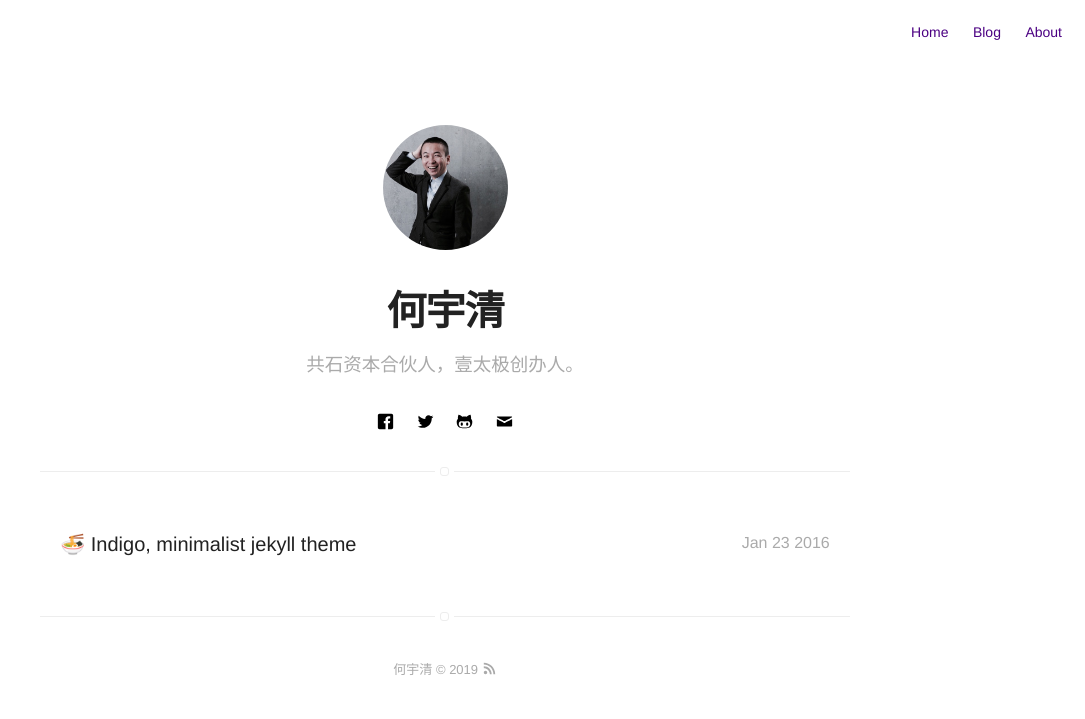
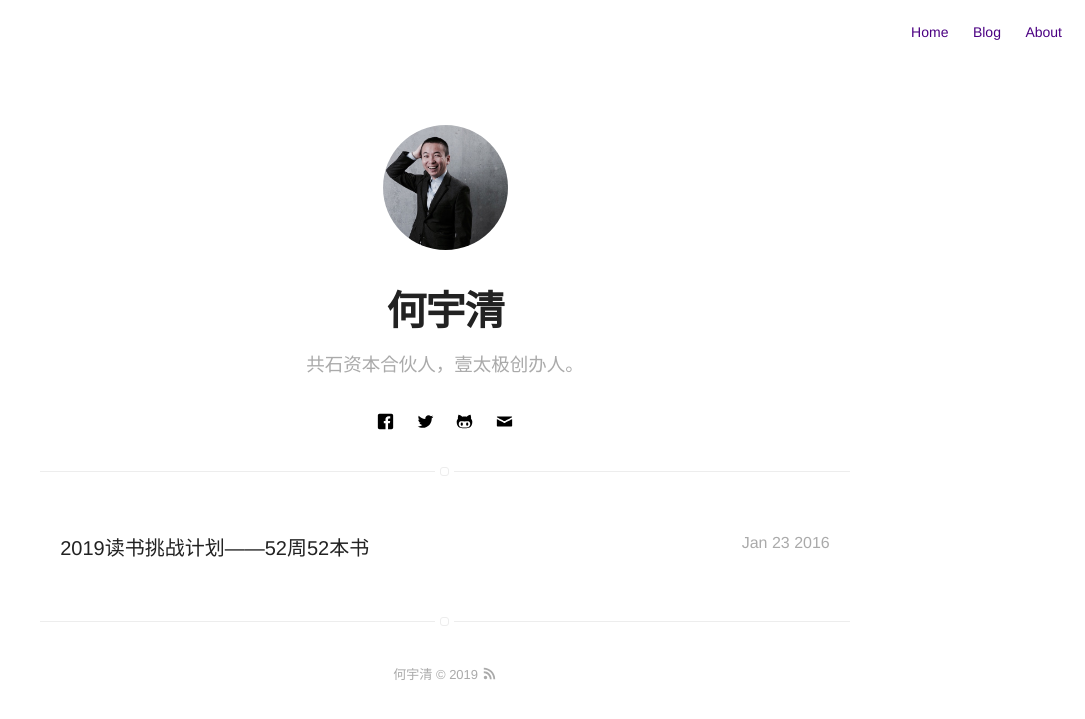
Before and after one commit to bbihyq/bbihyq.github.io, a Jekyll site: the page built from projects.html, in a window 1280 px wide. Shown: the top 719 px of the page, without its empty margins (195-1280 px from the left). Built offline with Jekyll 4.4.1, drawn with Linux system fonts in a browser that asks for light colours; emoji names are drawn with the system emoji font; part of the change alters nothing that is shown.

Commit message:
Update 2016-01-23-indigo-jekyll-theme.markdown

```diff
--- a/_posts/2016-01-23-indigo-jekyll-theme.markdown
+++ b/_posts/2016-01-23-indigo-jekyll-theme.markdown
@@ -1,5 +1,5 @@
 ---
-title: ":ramen: Indigo, minimalist jekyll theme"
+title: "2019读书挑战计划——52周52本书"
 layout: post
 date: 2016-01-23 22:10
 tag: jekyll
@@ -13,23 +13,51 @@ author: johndoe
 externalLink: false
 ---
 
-![Screenshot](https://raw.githubusercontent.com/sergiokopplin/indigo/gh-pages/assets/screen-shot.png)
+春节过完了，2019年第一季度也过去了大半，不免感叹逝者如斯。好多朋友开玩笑说，告诉你一个好消息，2019年中国经济是过去十年最差的一年；再告诉你一个坏消息，2019年是未来十年最好的一年。不管外界有多悲观，“该烧香烧香，该吃饭吃饭，该办的事，天打雷劈也得办。”
 
-Example of project - Indigo Minimalist Jekyll Template - [Demo](http://sergiokopplin.github.io/indigo/). This is a simple and minimalist template for Jekyll for those who likes to eat noodles.
+2019年六哥的年度计划里，要给自己的一个小挑战——2019读书挑战计划，52周52本书。如果感兴趣，你也可以试试。
 
----
+我的2019书单（前面一些部分是中国改革四君子之一、著名经济学家朱嘉明老师的春节阅读书单）：
 
-What has inside?
-
-- Gulp
-- BrowserSync
-- Stylus
-- SVG
-- Travis
-- No JS
-- [98/100](https://developers.google.com/speed/pagespeed/insights/?url=http%3A%2F%2Fsergiokopplin.github.io%2Findigo%2F)
-
----
-
-[Check it out](http://sergiokopplin.github.io/indigo/) here.
-If you need some help, just [tell me](http://github.com/sergiokopplin/indigo/issues).
+1、《通胀螺旋》 张嘉璈
+2、《管理美元》 船桥洋一
+3、《时运变迁》 保罗·沃尔克 / 行天丰雄
+4、《大连接:社会网络是如何形成的以及对人类现实行为的影响》 克里斯塔基斯、富勒
+5、《变量:看见中国社会小趋势》 何帆
+6、《低欲望社》 大前研一
+7、《共同的生活》  茨维坦·托多罗夫
+8、《瑜伽师地论》 弥勒菩萨说 三藏法师玄奘奉诏译
+9、《贞穆堂明清家具撷珍》 邓雪松
+10、《寂静的春天》 蕾切尔·卡逊
+11、《宇宙的结构》 布莱恩·R.格林
+12、《资治通鉴》 司马光
+13、《看不见的大猩猩》 克里斯托弗·查布利斯、丹尼尔·西蒙斯
+14、《书话集》 朱嘉明
+15、《物理五千年》 朱恒足
+16、《论美国的民主》 托克维尔
+17、《超级合作者》 马丁·诺瓦克、罗杰·海菲尔德
+18、《通住奴役之路》 哈耶克
+19、《公民不服从》哈维尔
+20、《天朝的崩溃——鸦片战争再研究》 茅海建
+21、《致命的自负》 哈耶克
+22、《投资最重要的事》 霍华德·马克斯
+23、《安全边际》 塞思·卡拉曼
+34、《穷查理宝典》 查理 ·芒格
+35、《爱与数学》  爱德华·弗伦克尔
+36、《源泉》 安 . 兰德
+37、《流浪者之歌》 黑塞
+38、《费曼讲物理》 费曼
+39、《元认知：改变大脑的顽固思想》 大卫 ·迪绍夫
+40、《风格感觉：21世纪写作指南》  史蒂芬·平克
+41、《玻璃球游戏》  黑塞
+42、《非对称风险》 纳西姆 . 尼古拉斯 . 塔勒布
+43、《二十亿光年的孤独》 谷川俊太郎
+44、《瓦尔登湖》 梭罗
+45、《金融炼金术》索罗斯
+46、《中国重组：一个中国投资银行家的亲历与思考》 王世渝
+47、《神秘的量子生命》 吉姆· 艾尔·哈利利 / 约翰乔·麦克法登
+48、《奢侈品品牌管理》 米歇尔·舍瓦利耶
+49、《论奢侈》 让-诺埃尔·凯费洛
+50、《国家为什么会失败》 德隆·阿西莫格鲁 / 詹姆斯·罗宾逊
+51、《神秘的镜像神经元》 格雷戈里·希科克
+52、《上瘾五百年 : 烟、酒、咖啡和鸦片的历史》 戴维·考特莱特
```
